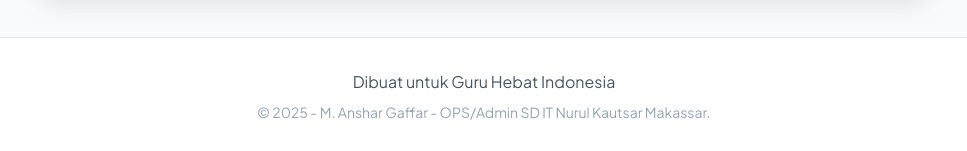
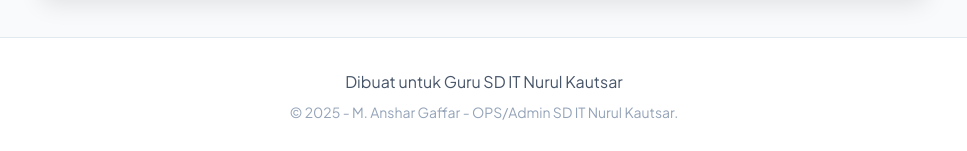
Before and after one commit to sditnurulkautsarbalbod-arch/ModulAjar, a React (Vite) app: page / in a window 1280 px wide. Shown: the part 2391-2542 px from the top of the page, without its empty margins (156-1123 px from the left). Built offline with nearby package versions, Linux system fonts and the light colour scheme; no server answers.

Commit message:
feat: Update footer text to specific school name
Changed the static text in the footer component to reflect the specific school, "SD IT Nurul Kautsar", instead of a generic message. This better aligns with the application's target audience.

```diff
--- a/components/Footer.tsx
+++ b/components/Footer.tsx
@@ -6,10 +6,10 @@ export const Footer: React.FC = () => {
     <footer className="bg-white border-t border-slate-200 py-8 mt-auto print:hidden">
       <div className="container mx-auto px-4 text-center">
         <p className="flex items-center justify-center gap-1 text-slate-600 mb-2">
-          Dibuat untuk Guru Hebat Indonesia
+          Dibuat untuk Guru SD IT Nurul Kautsar
         </p>
         <p className="text-sm text-slate-400">
-          © {new Date().getFullYear()} - M. Anshar Gaffar - OPS/Admin SD IT Nurul Kautsar Makassar.
+          © {new Date().getFullYear()} - M. Anshar Gaffar - OPS/Admin SD IT Nurul Kautsar.
         </p>
       </div>
     </footer>
```
